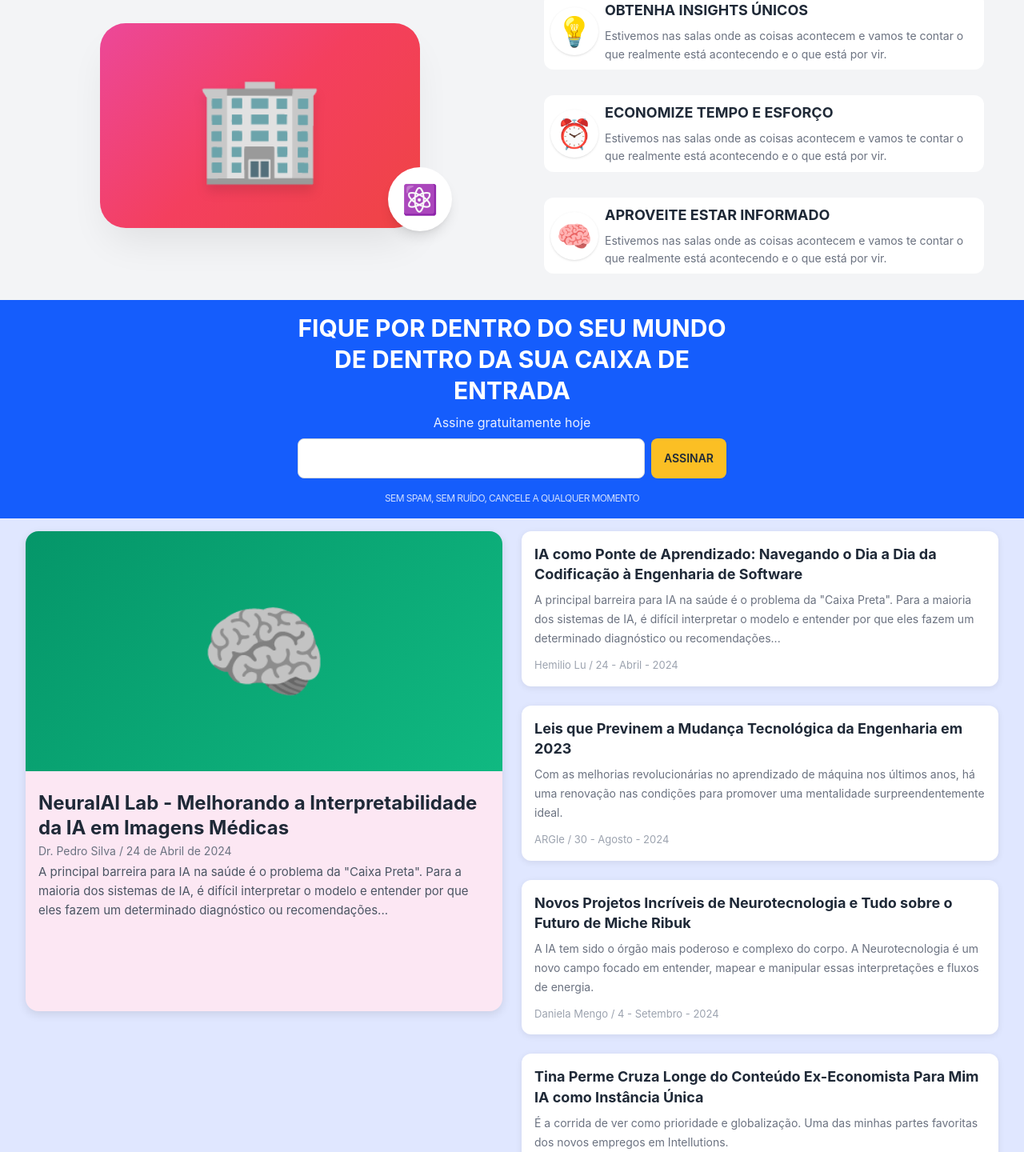
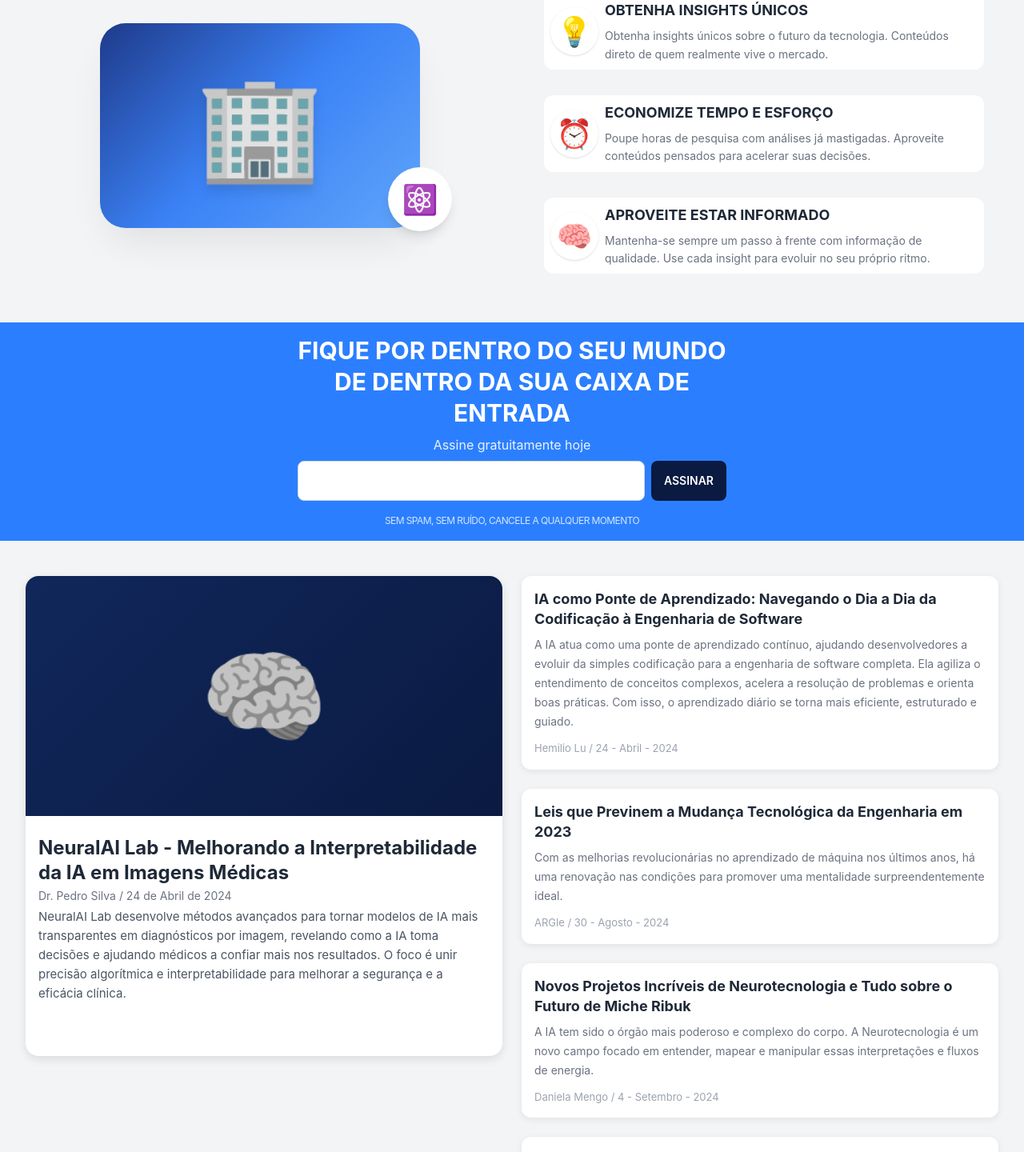
Before and after one commit to maia-leticia/nh-front-test, a React (Vite) app: page / in a window 1280 px wide. Shown: the part 722-2162 px from the top of the page at 80% size. Built offline with nearby package versions, Linux system fonts and the light colour scheme.

Commit message:
feat(all): adjust style

```diff
--- a/src/App.css
+++ /dev/null
@@ -1,5 +0,0 @@
-.app {
-  min-height: 100vh;
-  display: flex;
-  flex-direction: column;
-}
--- a/src/App.tsx
+++ b/src/App.tsx
@@ -1,4 +1,3 @@
-import "./App.css";
 import Header from "./components/Header/Header.tsx";
 import Hero from "./components/Hero/Hero.tsx";
 import Features from "./components/Features/Features.tsx";
--- /dev/null
+++ b/src/components/Features/FeatureIlustration.tsx
@@ -0,0 +1,15 @@
+const FeatureIlustration = () => {
+    return (
+        <figure className="flex items-center justify-center -order-1">
+            <div className="w-full max-w-[400px] relative">
+                <div className="bg-[linear-gradient(135deg,#1e3a8a_0%,#3b82f6_50%,#60a5fa_100%)] rounded-4xl py-16 px-8 flex items-center justify-center shadow-2xl shadow-[#00000017] relative
+            before:content-[''] before:absolute before:bottom-0 before:left-0 before:right-0 before:h-1/2 mb-5 ">
+                    <span className="md:text-9xl drop-shadow-xl text-8xl">🏢</span>
+                </div>
+                <figcaption className="absolute left-90 top-45 bg-white rounded-full w-[60px] h-[60px] text-3xl md:w-20 md:h-20 flex justify-center items-center md:text-4xl shadow-lg">⚛️</figcaption>
+            </div>
+        </figure>
+    );
+};
+
+export default FeatureIlustration;
--- a/src/components/Features/Features.tsx
+++ b/src/components/Features/Features.tsx
@@ -1,36 +1,29 @@
 import FeatureCard from './FeatureCard.tsx';
+import FeatureIlustration from './FeatureIlustration.tsx';
 
 const Features = () => {
   const features = [
     {
       icon: '💡',
       title: 'OBTENHA INSIGHTS ÚNICOS',
-      description: "Estivemos nas salas onde as coisas acontecem e vamos te contar o que realmente está acontecendo e o que está por vir."
+      description: "Obtenha insights únicos sobre o futuro da tecnologia. Conteúdos direto de quem realmente vive o mercado."
     },
     {
       icon: '⏰',
       title: 'ECONOMIZE TEMPO E ESFORÇO',
-      description: "Estivemos nas salas onde as coisas acontecem e vamos te contar o que realmente está acontecendo e o que está por vir."
+      description: "Poupe horas de pesquisa com análises já mastigadas. Aproveite conteúdos pensados para acelerar suas decisões."
     },
     {
       icon: '🧠',
       title: 'APROVEITE ESTAR INFORMADO',
-      description: "Estivemos nas salas onde as coisas acontecem e vamos te contar o que realmente está acontecendo e o que está por vir."
+      description: "Mantenha-se sempre um passo à frente com informação de qualidade. Use cada insight para evoluir no seu próprio ritmo."
     }
   ];
 
   return (
     <section className="md:py-2 py-4  bg-gray-100">
       <section className="max-w-7xl m-auto px-8 gap-3 grid grid-cols-1 lg:grid-cols-2 md:px-4">
-        <figure className="flex items-center justify-center -order-1">
-          <div className="w-full max-w-[400px] relative">
-            <div className="bg-[linear-gradient(135deg,#ec4899_0%,#f43f5e_50%,#ef4444_100%)] rounded-4xl py-16 px-8 flex items-center justify-center shadow-2xl shadow-[#00000017] relative
-            before:content-[''] before:absolute before:bottom-0 before:left-0 before:right-0 before:h-1/2 mb-5 ">
-              <span className="md:text-9xl drop-shadow-xl text-8xl">🏢</span>
-            </div>
-            <figcaption className="absolute left-90 top-45 bg-white rounded-full w-[60px] h-[60px] text-3xl md:w-20 md:h-20 flex justify-center items-center md:text-4xl shadow-lg">⚛️</figcaption>
-          </div>
-        </figure>
+        <FeatureIlustration/>
         <section className="flex flex-col gap-8 min-h-[400px] justify-center items-center">
           {features.map((feature, index) => (
             <FeatureCard
--- a/src/components/NewsSection/FeaturedArticle.tsx
+++ b/src/components/NewsSection/FeaturedArticle.tsx
@@ -10,18 +10,18 @@ interface FeaturedArticleProps {
 
 const FeaturedArticle = ({ article }: FeaturedArticleProps) => {
   return (
-    <div>
-      <div className="w-full h-[300px] bg-[linear-gradient(135deg,#059669_0%,#10b981_100%)] flex justify-center items-center">
+    <article>
+      <figure className="w-full h-[300px] bg-[linear-gradient(135deg,#11275b_0%,#0a1a41_100%)] flex justify-center items-center">
         <span className="text-9xl grayscale">{article.image}</span>
-      </div>
-      <div className='p-4'>
+      </figure>
+      <figcaption className='p-4'>
         <h2 className="md:text-2xl text-xl font-bold text-[#1f2937] mt-2 mr-2 mb-1 leading-[1.3]">{article.title}</h2>
         <p className="text-sm text-[#6b7280] mr-2 mb-1">
           {article.author} / {article.date}
         </p>
         <p className="text-[15px] text-[#4b5563] leading-[1.6] mr-2 mb-2">{article.excerpt}</p>
-      </div>
-    </div>
+      </figcaption>
+    </article>
   );
 };
 
--- a/src/components/NewsSection/NewsSection.tsx
+++ b/src/components/NewsSection/NewsSection.tsx
@@ -6,13 +6,13 @@ const NewsSection = () => {
     title: 'NeuralAI Lab - Melhorando a Interpretabilidade da IA em Imagens Médicas',
     author: 'Dr. Pedro Silva',
     date: '24 de Abril de 2024',
-    excerpt: 'A principal barreira para IA na saúde é o problema da "Caixa Preta". Para a maioria dos sistemas de IA, é difícil interpretar o modelo e entender por que eles fazem um determinado diagnóstico ou recomendações...'
+    excerpt: 'NeuralAI Lab desenvolve métodos avançados para tornar modelos de IA mais transparentes em diagnósticos por imagem, revelando como a IA toma decisões e ajudando médicos a confiar mais nos resultados. O foco é unir precisão algorítmica e interpretabilidade para melhorar a segurança e a eficácia clínica.'
   };
 
   const articles = [
     {
       title: 'IA como Ponte de Aprendizado: Navegando o Dia a Dia da Codificação à Engenharia de Software',
-      subtitle: 'A principal barreira para IA na saúde é o problema da "Caixa Preta". Para a maioria dos sistemas de IA, é difícil interpretar o modelo e entender por que eles fazem um determinado diagnóstico ou recomendações...',
+      subtitle: 'A IA atua como uma ponte de aprendizado contínuo, ajudando desenvolvedores a evoluir da simples codificação para a engenharia de software completa. Ela agiliza o entendimento de conceitos complexos, acelera a resolução de problemas e orienta boas práticas. Com isso, o aprendizado diário se torna mais eficiente, estruturado e guiado.',
       author: 'Hemilio Lu',
       date: '24 - Abril - 2024'
     },
@@ -37,16 +37,16 @@ const NewsSection = () => {
   ];
 
   return (
-    <div className="md:py-4 py-2 bg-[#e0e7ff]" id="article">
-      <div className="max-w-7xl mx-auto px-4 md:px-8 grid grid-cols-1 lg:grid-cols-2 gap-6">
-        <div className="bg-[#fce7f3] rounded-2xl overflow-hidden shadow-[0_4px_12px_rgba(0,0,0,0.1)] max-h-[600px]">
+    <section className="md:py-4 py-10 " id="article">
+      <section className="max-w-7xl mx-auto px-4 md:px-8 grid grid-cols-1 lg:grid-cols-2 gap-6">
+        <section className="bg-white rounded-2xl overflow-hidden shadow-[0_4px_12px_rgba(0,0,0,0.1)] max-h-[600px] mb-5">
           <FeaturedArticle article={featuredArticle} />
-        </div>
-        <div className="flex flex-col gap-6">
+        </section>
+        <section className="flex flex-col gap-6">
           <ArticleList articles={articles} />
-        </div>
-      </div>
-    </div>
+        </section>
+      </section>
+    </section>
   );
 };
 
--- a/src/components/SubscriptionForm/SubscriptionForm.tsx
+++ b/src/components/SubscriptionForm/SubscriptionForm.tsx
@@ -6,9 +6,9 @@ interface SubscriptionFormProps {
 const SubscriptionForm = ({ variant = 'blue' }: SubscriptionFormProps) => {
 
   return (
-    <section className={` overflow-hidden md:py-4 py-12 relative ${variant === 'map'
+    <section className={` overflow-hidden md:py-4 py-12 my-7 relative ${variant === 'map'
         ? ` bg-[#f3f4f6] bg-radial-[circle_at_20%_50%,rgba(59,130,246,0.1)_0%,transparent_50%,circle_at_80%_50%,rgba(59,130,246,0.1)_0%,transparent_50%] before:content-['🗺️'] before:absolute before:left-[5%] before:top-1/2 before:-translate-y-1/2 before:text-[15rem] before:opacity-10 before:pointer-events-none hover:before:text-[8rem] hover:after:text-[8rem] after:content-['🗺️'] after:absolute after:right-[5%] after:top-1/2 after:-translate-y-1/2 after:scale-x-[-1] after:text-[15rem] after:opacity-10 after:pointer-events-none`
-        : "bg-blue-600 "
+        : "bg-blue-500 "
       }`}>
       <section className="max-w-[600px] mx-auto md:px-8 px-4 text-center relative z-1">
         <h2 className={`md:text-[30px] text-2xl  font-bold mb-2 leading-[1.3] ${variant === 'map'
@@ -32,7 +32,7 @@ const SubscriptionForm = ({ variant = 'blue' }: SubscriptionFormProps) => {
             type="email"
             className="flex-1 py-3.5 px-5 border border-[#d1d5db] rounded-lg text-sm outline-none bg-white ${variant === 'map' ? '' : 'border-[#ffffff4d]'} focus:border-[#2563eb] focus:shadow-[0_0_0_3px_rgba(37,99,235,0.1)]"
           />
-          <button className={`py-3.5 px-4 border-none rounded-lg text-sm font-semibold cursor-pointer transition-all duration-200 ${variant === 'map' ? 'bg-[#3b82f6] text-white hover:bg-[#2563eb]' : 'bg-[#fbbf24] text-[#1f2937] hover:bg-[#f59e0b]'}`}>ASSINAR</button>
+          <button className={`py-3.5 px-4 border-none rounded-lg text-sm font-semibold cursor-pointer transition-all duration-200 text-white ${variant === 'map' ? 'bg-[#3b82f6]  hover:bg-[#2563eb]' : 'bg-[#0a1a41]  hover:bg-[#16337c]'}`}>ASSINAR</button>
         </form>
         <p className={`text-[12px] tracking-tighter ${variant === 'map' ? 'text-[#6b7280]' : 'text-[#ffffffcc]'}`}>
           SEM SPAM, SEM RUÍDO, CANCELE A QUALQUER MOMENTO
--- a/src/components/Testimonials/TestimonialCard.tsx
+++ b/src/components/Testimonials/TestimonialCard.tsx
@@ -5,7 +5,7 @@ interface TestimonialCardProps {
 
 const TestimonialCard = ({ quote, author }: TestimonialCardProps) => {
   return (
-    <figure className="bg-[#dbeafe] border border-[#3b82f6] rounded-xl p-2 flex flex-col justify-between transition-shadow duration-200 hover:-translate-y-1 hover:shadow-[0_8px_16px_rgba(0,0,0,0.1)]">
+    <figure className="bg-[#f3f4f6] border border-[#d0d1d4] rounded-xl p-4 flex flex-col justify-between transition-shadow duration-200 hover:-translate-y-1 hover:shadow-[0_8px_16px_rgba(0,0,0,0.1)]">
       <blockquote className='text-sm text-[#4b5563] leading-[1.7] mb-6 italic'>{quote}</blockquote>
       <figcaption className="text-[16px] font-semibold text-[#1f2937] text-right">
         <cite className="not-italic">{author}</cite>
--- a/src/components/Testimonials/Testimonials.tsx
+++ b/src/components/Testimonials/Testimonials.tsx
@@ -17,9 +17,9 @@ const Testimonials = () => {
   ];
 
   return (
-    <section className="md:py-4 py-8 bg-[#fef3c7] flex flex-col justify-center items-center">
+    <section className="md:py-4 py-8 bg-white flex flex-col justify-center items-center">
       <section className="max-w-7xl  px-4 md:px-8 flex flex-col justify-center items-center">
-        <h2 className="md:text-[32px] text-2xl  font-bold text-[#dc2626] text-center md:mb-2 mb-8 ">OUÇA DE QUEM JÁ ASSINOU!</h2>
+        <h2 className="md:text-[32px] text-2xl  font-bold text-black text-center md:mb-2 mb-8 ">OUÇA DE QUEM JÁ ASSINOU!</h2>
         <div className="grid grid-cols-1 lg:grid-cols-3 lg:gap-8 gap-6 max-w-[1100px] m-auto">
           {testimonials.map((testimonial, index) => (
             <TestimonialCard
--- a/src/index.css
+++ b/src/index.css
@@ -18,6 +18,7 @@
 }
 
 body {
+  background-color: #f3f4f6;
   margin: 0;
   min-width: 320px;
   min-height: 100vh;
```
